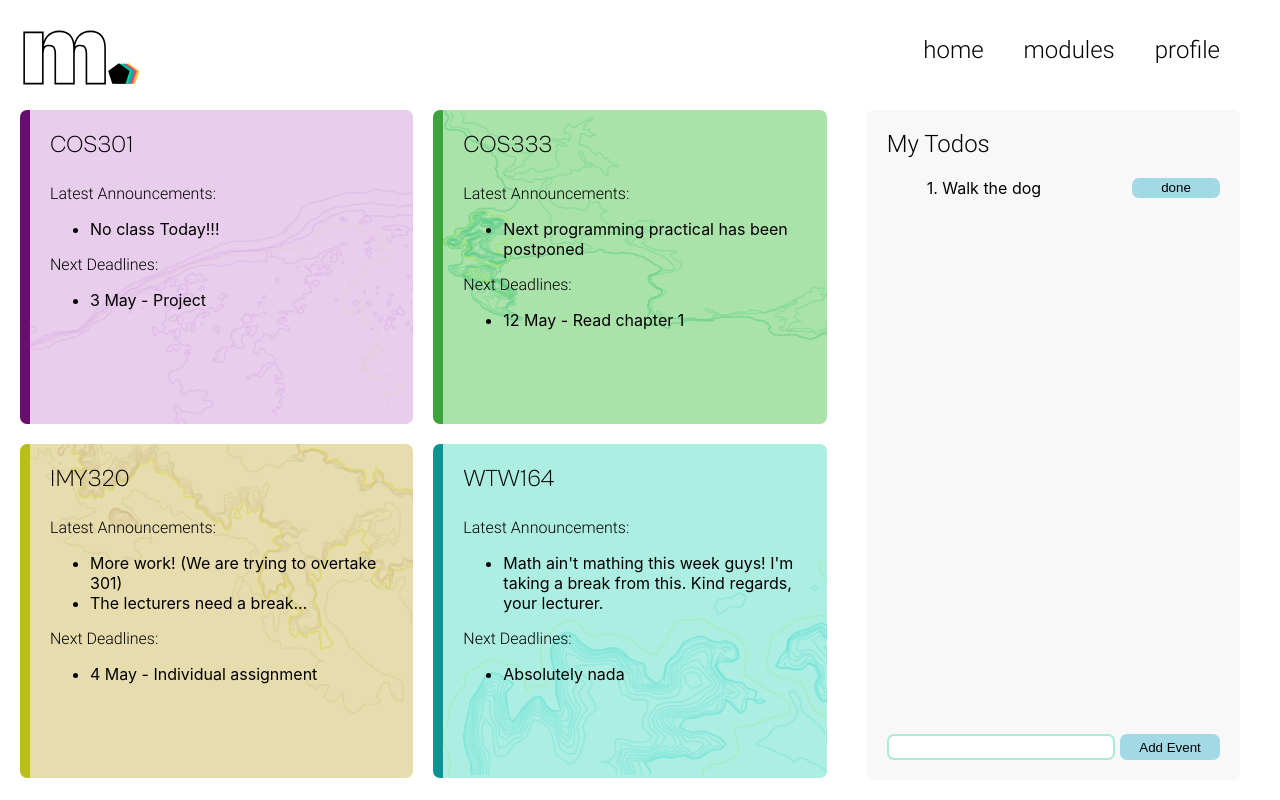
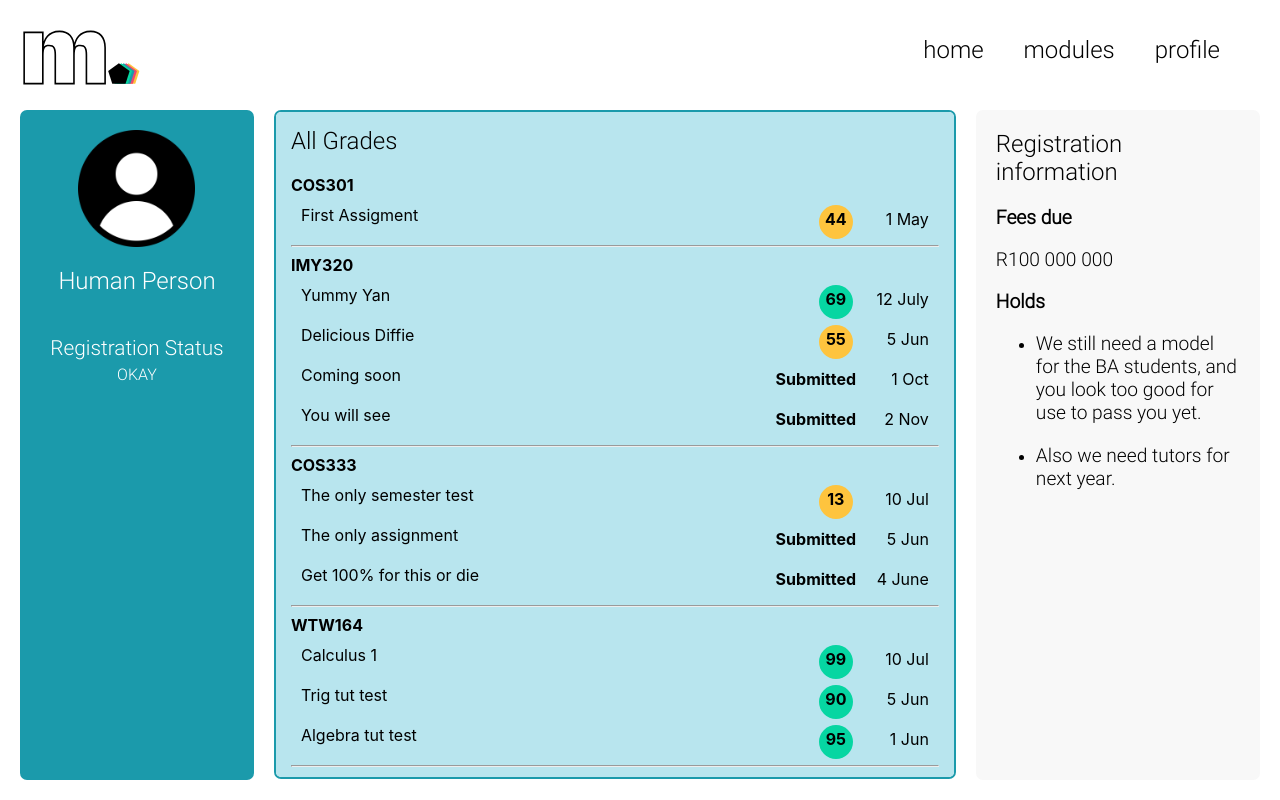
Before and after one commit to TashUni/IMY320_TheMarellousFivers, a React (Create React App) app in the folder web-project/: page / in a window 1280 px wide. Built offline with nearby package versions, Linux system fonts and the light colour scheme.

Commit message:
finished site

```diff
--- a/web-project/src/App.js
+++ b/web-project/src/App.js
@@ -25,7 +25,7 @@ function App() {
     const handleChange = (e) => setInputValue(e.target.value);
 
 
-    const [tabSelected, setTabSelected] = useState(tabs.modules);
+    const [tabSelected, setTabSelected] = useState(tabs.profile);
     const [todos, setTodos] = useState(["Walk the dog"])
 
     useEffect(() => {
@@ -138,6 +138,30 @@ function App() {
                 {
                     name: "The only assignment",
                     date: "5 Jun"
+                },
+                {
+                    name: "Get 100% for this or die",
+                    date: "4 June"
+                }
+            ]
+        },
+        {
+            subject: "WTW164",
+            assignments: [
+                {
+                    name: "Calculus 1",
+                    grade: 99,
+                    date: "10 Jul"
+                },
+                {
+                    name: "Trig tut test",
+                    grade: 90,
+                    date: "5 Jun"
+                },
+                {
+                    name: "Algebra tut test",
+                    grade: 95,
+                    date: "1 Jun"
                 }
             ]
         }
@@ -199,6 +223,18 @@ function App() {
             <div className={styles.Container}>
                 <Profile/>
                 <AllGrades grades={grades}/>
+                <div className={styles.Information}>
+                    <h2>Registration information</h2>
+
+                    <p className={styles.bold}>Fees due</p>
+                    <p>R100 000 000</p>
+
+                    <p className={styles.bold}>Holds</p>
+                    <ul>
+                        <li><p>We still need a model for the BA students, and you look too good for use to pass you yet.</p></li>
+                        <li><p>Also we need tutors for next year.</p></li>
+                    </ul>
+                </div>
             </div>
         }
 
--- a/web-project/src/App.module.scss
+++ b/web-project/src/App.module.scss
@@ -27,6 +27,7 @@
   --cl-pale-green: #aeeada;
   --cl-blue: #1b9aab;
   --cl-pale-blue: #a1dae5;
+  --cl-very-pale: #def3f8;
   --cl-red: #f0476e;
   --cl-pale-red: #e7a2b3;
   --cl-yellow: #fec43e;
@@ -39,7 +40,7 @@
 
 .Container {
   display: grid;
-  grid-template-columns: 1fr 3fr 1fr;
+  grid-template-columns: 1fr 3fr 1.3fr;
   position: relative;
   flex: 1;
 }
@@ -101,6 +102,23 @@
   grid-template-columns: 2fr 1fr;
 }
 
+.Information {
+  background-color: var(--cl-pale);
+  margin-left: var(--margin);
+  margin-bottom: var(--margin);
+  padding: var(--margin);
+  padding-top: 0;
+  border-radius: var(--border-rad);
+}
+
+.Information p {
+  font-size: 1.2rem;
+}
+
+.bold {
+  font-weight: 700;
+}
+
 .inputBox input {
   border: 2px solid var(--cl-green);
   background-color: var(--cl-pale);
--- a/web-project/src/components/AllGrades/allGrades.module.scss
+++ b/web-project/src/components/AllGrades/allGrades.module.scss
@@ -1,10 +1,11 @@
 .Container {
   background-color: #b8e5ee;
   border: var(--border-width) solid var(--cl-blue);
-  margin-bottom: var(--margin);
   border-radius: var(--border-rad);
   padding: 15px;
   margin-left: var(--margin);
+  max-height: calc(100vh - 165px);
+  overflow-y: scroll;
 }
 
 .Submitted {
--- a/web-project/src/index.css
+++ b/web-project/src/index.css
@@ -21,6 +21,7 @@ p, h2{
   font-weight: 300;
 }
 
+
 button {
   border: none;
   border-radius: var(--border-rad);
```
